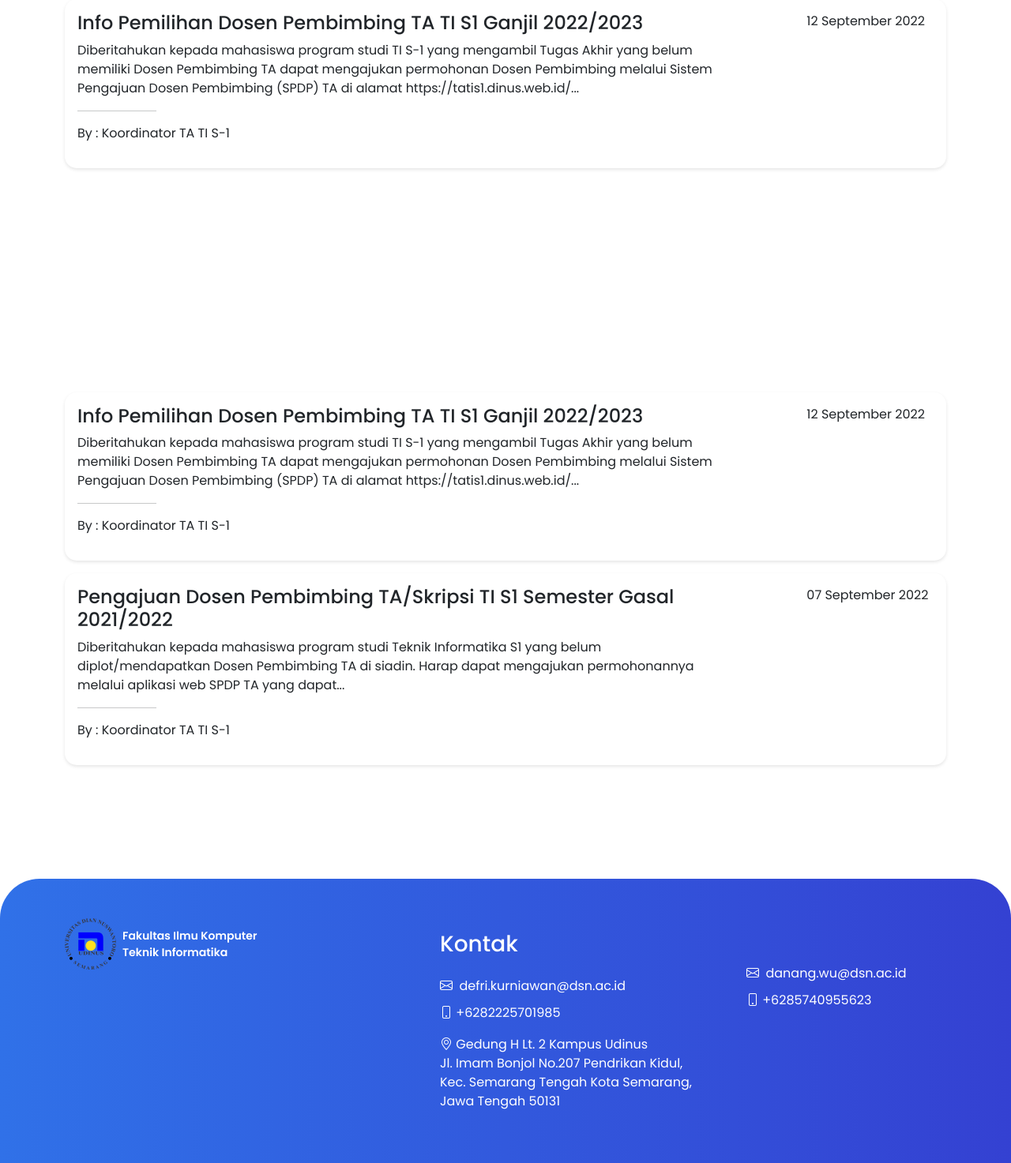
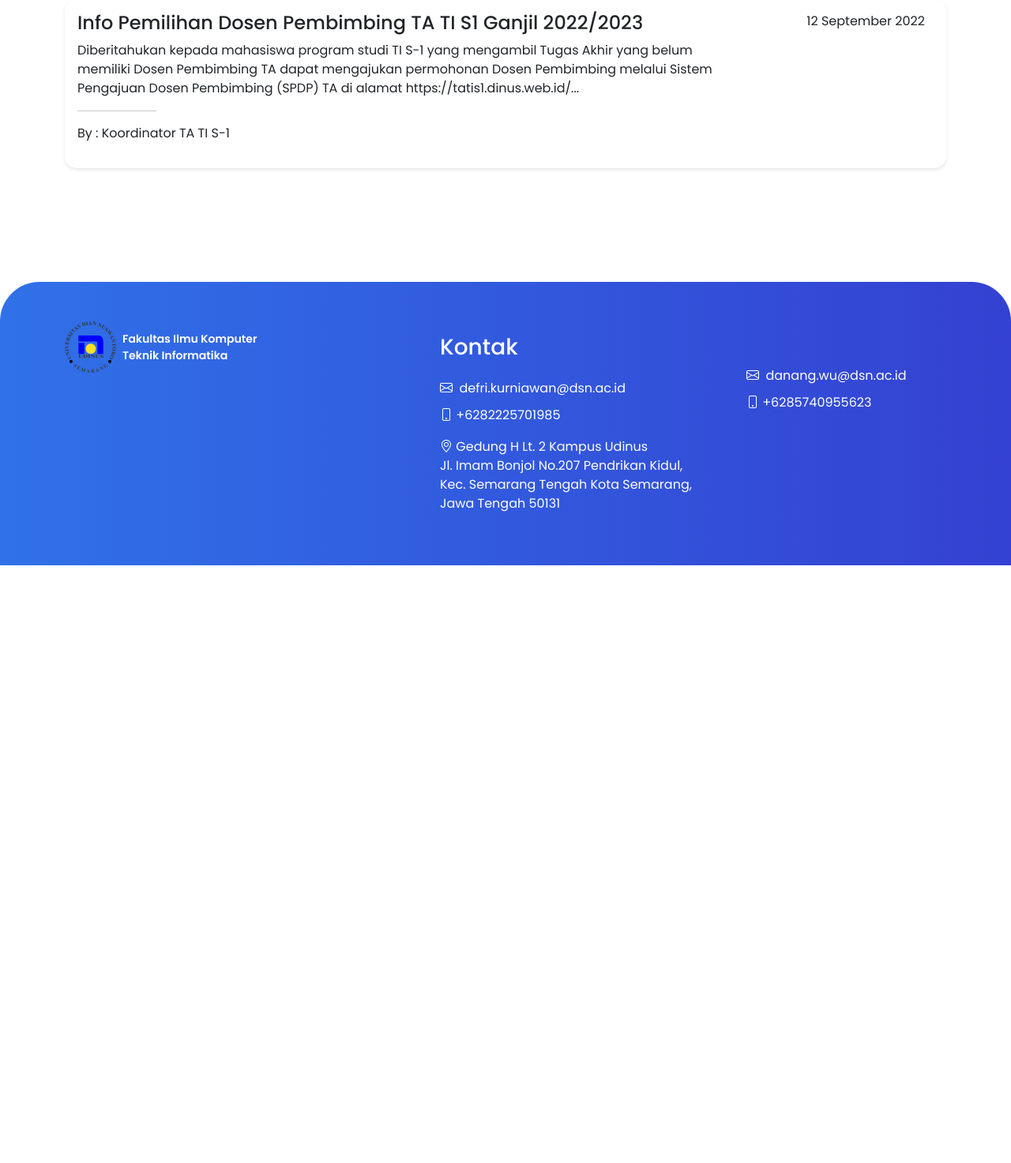
Before and after one commit to reinaldyakbar/project_sidang, a CodeIgniter app: page /project_sidang/dashboard/pengumuman in a window 1280 px wide. Shown: the part 402-1875 px from the top of the page at 79% size. After the commit the page ends 1118 px from the top, so only its background shows below. Run offline with CodeIgniter, Linux system fonts and the light colour scheme; data comes from the database, SQL or seed files in the repository; some libraries are stand-ins or nearby versions.

Commit message:
Update pengumuman.php

```diff
--- a/application/views/front-end/pengumuman.php
+++ b/application/views/front-end/pengumuman.php
@@ -48,27 +48,6 @@
     <div class="container my-5">
         <div class="card-info px-3 py-3 mb-3 " style="margin-top: 100px;">
             <!-- Tautan ke halaman lain dengan menggunakan elemen <a> -->
-            <a href="<?php echo base_url('dashboard/isi_pengumuman') ?>" style="text-decoration: none; color: inherit;">
-                <div class="row d-flex justify-content-between">
-                    <div class="col-lg-9">
-                        <h4>Info Pemilihan Dosen Pembimbing TA TI S1 Ganjil 2022/2023</h4>
-                        <p>Diberitahukan kepada mahasiswa program studi TI S-1 yang mengambil Tugas Akhir yang belum
-                            memiliki Dosen Pembimbing TA dapat mengajukan permohonan Dosen Pembimbing melalui Sistem
-                            Pengajuan Dosen Pembimbing (SPDP) TA di alamat https://tatis1.dinus.web.id/...
-                        </p>
-                        <hr>
-                        <p>By : Koordinator TA TI S-1</p>
-                    </div>
-
-                    <div class="col-lg-2">
-                        <p>12 September 2022</p>
-                    </div>
-                </div>
-        </div>
-    </div>
-    <div class="container my-5">
-        <div class="card-info px-3 py-3 mb-3 " style="margin-top: 100px;">
-            <!-- Tautan ke halaman lain dengan menggunakan elemen <a> -->
             <a href="halaman_pertama.html" style="text-decoration: none; color: inherit;">
                 <div class="row d-flex justify-content-between">
                     <div class="col-lg-9">
@@ -87,26 +66,7 @@
                 </div>
             </a>
         </div>
-        <div class="card-info px-3 py-3 mb-3">
-            <!-- Tautan ke halaman lain dengan menggunakan elemen <a> -->
-            <a href="halaman_pertama.html" style="text-decoration: none; color: inherit;">
-                <div class="row d-flex justify-content-between">
-                    <div class="col-lg-9">
-                        <h4>Pengajuan Dosen Pembimbing TA/Skripsi TI S1 Semester Gasal 2021/2022</h4>
-                        <p>Diberitahukan kepada mahasiswa program studi Teknik Informatika S1 yang belum diplot/mendapatkan
-                            Dosen Pembimbing TA di siadin. Harap dapat mengajukan permohonannya melalui aplikasi web SPDP TA
-                            yang dapat...
-                        </p>
-                        <hr>
-                        <p>By : Koordinator TA TI S-1</p>
-                    </div>
 
-                    <div class="col-lg-2">
-                        <p>07 September 2022</p>
-                    </div>
-                </div>
-            </a>
-        </div>
         <!-- Tambahkan card-info lainnya dengan tautan ke halaman masing-masing -->
     </div>
 </section>
```
